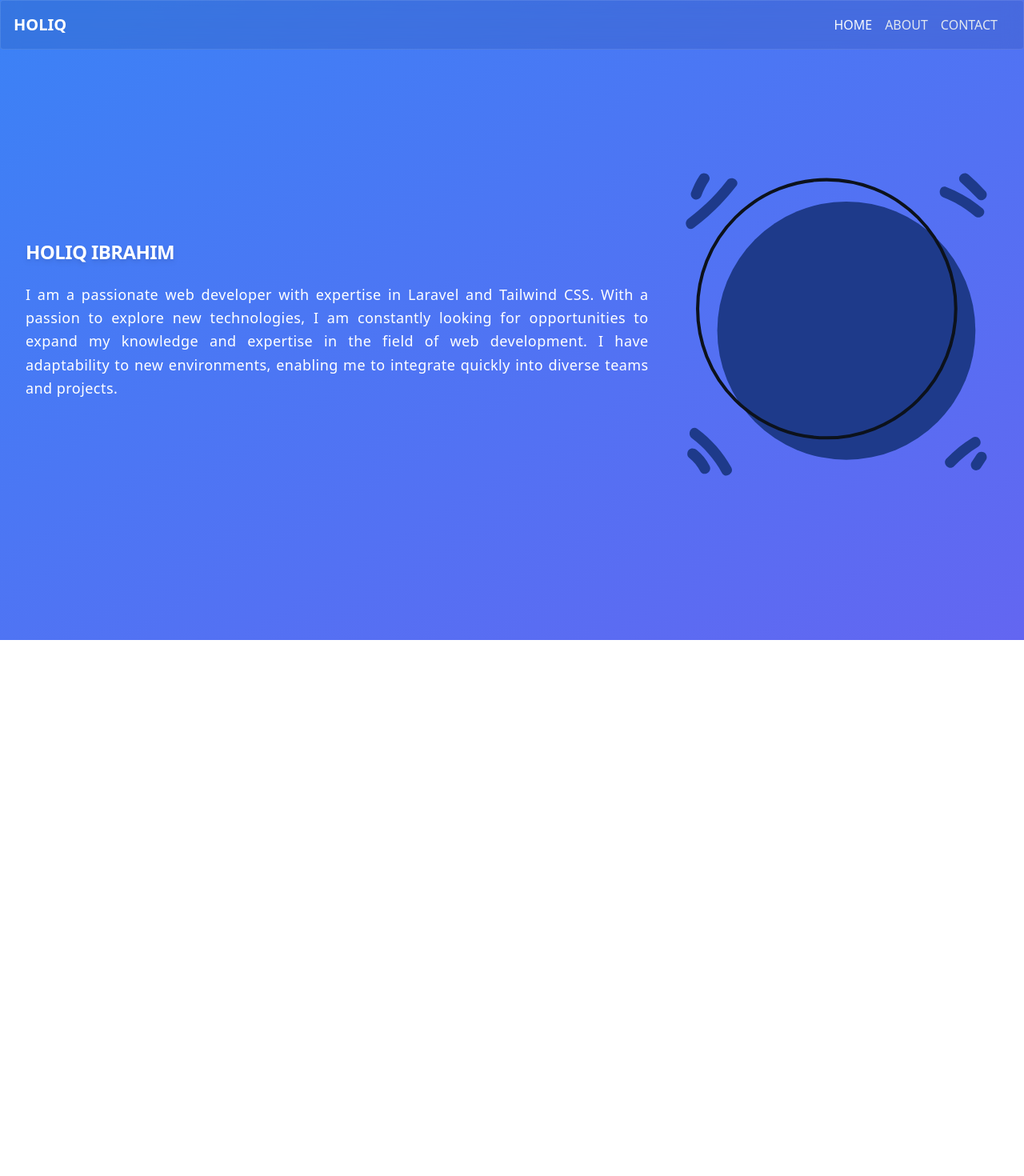
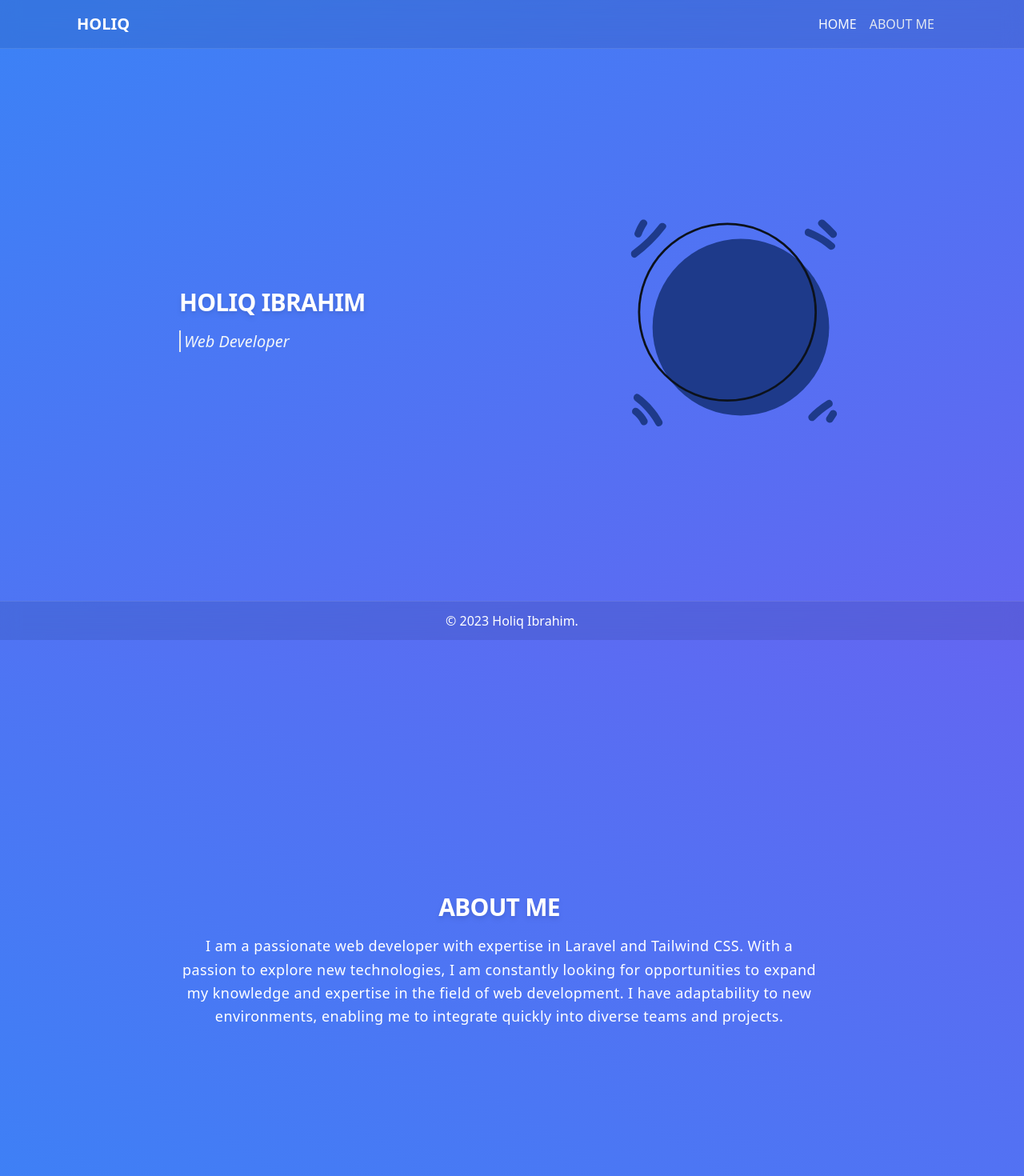
Before and after one commit to KelasPagiUMB/portfolio-holiq, a Svelte app: page / in a window 1280 px wide. Shown: the top 1470 px of the page at 80% size. Before the commit the page ends 800 px from the top, so only its background shows below. Built offline with nearby package versions, Linux system fonts and the light colour scheme.

Commit message:
feat: improve landing page

```diff
--- a/index.html
+++ b/index.html
@@ -1,22 +1,20 @@
 <!doctype html>
-<html lang="en">
+<html lang="en" class="scroll-smooth">
   <head>
     <meta charset="UTF-8" />
     <link rel="icon" type="image/x-icon" href="/favicon.svg" />
     <meta name="viewport" content="width=device-width, initial-scale=1.0" />
     <title>Holiq - Web Dev</title>
-    <meta name="title" content="Holiq Ibrahim - Web Dev" />
+    <meta name="title" content="Holiq - Web Dev" />
     <meta name="description" content="Hello 👋, I'm Holiq and I'm a Web Developer" />
 
     <meta property="og:type" content="website" />
-    <meta property="og:url" content="https://holiq.net/" />
-    <meta property="og:title" content="Holiq Ibrahim - Web Dev" />
+    <meta property="og:title" content="Holiq - Web Dev" />
     <meta property="og:description" content="Hello 👋, I'm Holiq and I'm a Web Developer" />
     <meta property="og:image" content="/banner.png" />
 
     <meta property="twitter:card" content="summary_large_image" />
-    <meta property="twitter:url" content="https://holiq.net/" />
-    <meta property="twitter:title" content="Holiq Ibrahim - Web Dev" />
+    <meta property="twitter:title" content="Holiq - Web Dev" />
     <meta property="twitter:description" content="Hello 👋, I'm Holiq and I'm a Web Developer" />
     <meta property="twitter:image" content="/banner.png" />
   </head>
--- a/src/App.svelte
+++ b/src/App.svelte
@@ -4,22 +4,32 @@
 
 <header>
   <nav class="navbar">
-    <h1 class="logo">holiq</h1>
+    <a href="/" class="logo">holiq</a>
     <ul class="nav-links">
       <li><a class="active" href="#home">Home</a></li>
-      <li><a href="#about">About</a></li>
-      <li><a href="#contact">Contact</a></li>
+      <li><a href="#about">About Me</a></li>
     </ul>
   </nav>
 </header>
 
-<main class="container">
+<main id="home">
+  <section class="container">
   <article class="content">
     <h1>holiq ibrahim</h1>
-    <p>I am a passionate web developer with expertise in Laravel and Tailwind CSS. With a passion to explore new technologies, I am constantly looking for opportunities to expand my knowledge and expertise in the field of web development. I have adaptability to new environments, enabling me to integrate quickly into diverse teams and projects.</p>
+    <quote>Web Developer</quote>
   </article>
   <aside>
     <svg xmlns="http://www.w3.org/2000/svg" viewBox="0 0 300 300"><circle cx="159.09" cy="160.12" r="119.42" style="fill: rgb(30, 58, 138);"></circle><circle cx="140.91" cy="139.88" r="119.42" style="fill: none; stroke: rgb(12, 18, 28); stroke-miterlimit: 10; stroke-width: 3px;"></circle></svg>
     <svg xmlns="http://www.w3.org/2000/svg" viewBox="0 0 300 300"><path fill="#1e3a8a" d="M285.02 47.06c-10.1-8.49-21.23-15.06-33.53-19.83-6-2.33-8.6 7.34-2.66 9.64 10.59 4.11 20.43 9.95 29.12 17.26 4.9 4.11 12.01-2.92 7.07-7.07zM287.62 30.82a219.99 219.99 0 00-15.53-15.01c-4.82-4.22-11.92 2.82-7.07 7.07 5.42 4.75 10.6 9.75 15.53 15.01 4.41 4.7 11.47-2.38 7.07-7.07zM48.63 21.25C38.35 34.58 26.2 46.49 12.7 56.54c-5.1 3.8-.12 12.48 5.05 8.63 14.98-11.15 28.12-24.09 39.52-38.88 3.93-5.09-4.76-10.08-8.63-5.05zM23.16 16.81c-3.21 4.91-5.74 10.16-7.74 15.66-.92 2.54 1.04 5.48 3.49 6.15 2.78.76 5.22-.95 6.15-3.49 1.71-4.7 4-9.09 6.73-13.27 3.53-5.4-5.12-10.42-8.63-5.05zM52.63 286.67c-7.8-14.14-18.48-26.09-31.44-35.69-5.18-3.83-10.17 4.84-5.05 8.63 11.55 8.56 20.92 19.53 27.85 32.1 3.11 5.64 11.75.6 8.63-5.05zM32.51 285.07c-2.94-5.67-7.03-10.7-12.03-14.67-2.11-1.68-5.01-2.06-7.07 0-1.74 1.74-2.13 5.38 0 7.07 4.41 3.5 7.88 7.64 10.47 12.65 2.97 5.71 11.6.66 8.63-5.05zM275.9 259.01c-8.85 5.47-16.97 11.97-24.19 19.46-4.47 4.63 2.59 11.71 7.07 7.07 6.66-6.9 14.01-12.86 22.17-17.9 5.47-3.38.45-12.03-5.05-8.63zM286.53 272.74c-2.49-1.32-5.32-.55-6.84 1.79l-4.74 7.29c-1.43 2.2-.52 5.62 1.79 6.84 2.49 1.32 5.32.55 6.84-1.79l4.74-7.29c1.43-2.2.52-5.62-1.79-6.84z"></path></svg>
   </aside>
+  </section>
 </main>
+<section id="about">
+  <div class="content">
+  <h1>About Me</h1>
+  <p>I am a passionate web developer with expertise in Laravel and Tailwind CSS. With a passion to explore new technologies, I am constantly looking for opportunities to expand my knowledge and expertise in the field of web development. I have adaptability to new environments, enabling me to integrate quickly into diverse teams and projects.</p>
+  </div>
+</section>
+<footer>
+  &copy; 2023 Holiq Ibrahim.
+</footer>
--- a/src/app.css
+++ b/src/app.css
@@ -11,16 +11,16 @@
 
 @layer components {
     body {
-        @apply font-sans bg-gradient-to-br from-blue-500 to-indigo-500 text-white flex justify-center items-center min-h-screen m-0;
+        @apply font-sans text-white m-0;
     }
 
     header,
     footer {
-        @apply bg-slate-900/10 backdrop-blur-md rounded border border-white/10;
+        @apply bg-slate-900/10 backdrop-blur-md;
     }
 
     header {
-        @apply fixed top-0 left-0 text-white p-4 w-full z-50;
+        @apply fixed top-0 left-0 text-white p-4 md:px-24 w-full z-50 border-b border-white/10;
     }
 
     .navbar {
@@ -50,9 +50,11 @@
     .nav-links a.active {
         @apply text-slate-50;
     }
-
+main {
+    @apply flex items-center justify-center min-h-screen bg-gradient-to-br from-blue-500 to-indigo-500;
+  }
     .container {
-      @apply relative flex flex-col lg:flex-row justify-between items-center px-8 py-4;
+      @apply relative flex flex-col lg:flex-row justify-between items-center px-8 py-4 max-w-4xl;
     }
 
     .content{
@@ -60,12 +62,12 @@
     }
 
     .content h1 {
-      @apply mb-6 text-2xl font-bold drop-shadow-md leading-tight tracking-tight uppercase;
+      @apply mb-4 text-3xl font-bold drop-shadow-md leading-tight tracking-tight uppercase;
     }
 
-    .content p {
-      @apply text-lg text-justify tracking-wide leading-relaxed;
-    }
+    .content quote {
+    @apply text-xl text-slate-100 italic border-l-2 pl-1;
+  }
 
     aside {
       @apply absolute top-0 left-0 lg:relative flex items-center w-2/3 lg:w-2/6;
@@ -74,4 +76,20 @@
     aside svg {
       @apply absolute;
     }
+
+  #about {
+    @apply relative min-h-screen bg-gradient-to-tr from-blue-500 to-indigo-500 flex items-center justify-center px-4;
+  }
+
+  #about h1 {
+    @apply text-center;
+  }
+
+  #about p {
+    @apply text-lg text-center tracking-wide leading-relaxed;
+  }
+
+  footer {
+    @apply fixed bottom-0 left-0 text-white py-3 text-center w-full z-50 border-t border-white/10;
+  }
 }
```
